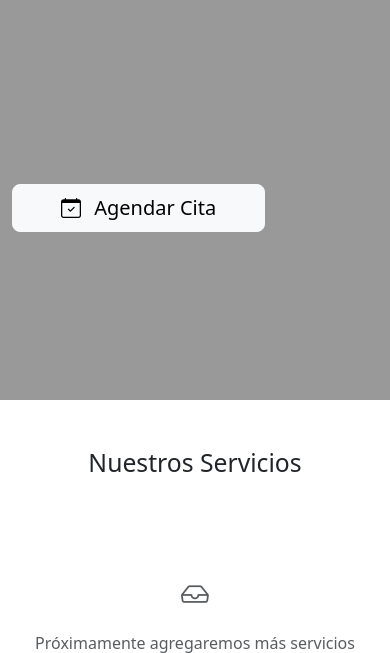
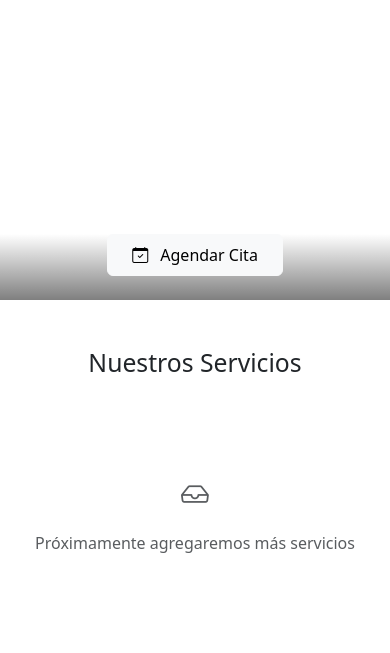
Before and after one commit to Sistoferney/faciladmin, a Django app: template templates/minipagina/index.html in a window 390 px wide. Shown: the part 56-709 px from the top of the page. Run offline with Django 5.2, Linux system fonts and the light colour scheme; the template is opened without the code that fills it, so the values that code supplies are empty.

Commit message:
Mejorar visualización de portada en móviles y eliminar texto sobre imagen
- Portada responsive: object-fit contain en móviles para ver imagen completa
- Altura ajustada en móviles: 300px (mejor proporción)
- Eliminar nombre y descripción que tapaban la imagen
- Botón Agendar Cita más pequeño y en parte inferior
- Gradiente sutil para mejor visibilidad del botón

```diff
--- a/templates/minipagina/index.html
+++ b/templates/minipagina/index.html
@@ -2,19 +2,17 @@
 
 {% block content %}
 <!-- Hero Section con Imagen de Portada -->
-<section class="position-relative" style="height: 400px; overflow: hidden;">
+<section class="position-relative hero-portada" style="height: 400px; overflow: hidden;">
     {% if negocio.imagen_portada %}
         <img src="{{ negocio.imagen_portada.url }}" alt="{{ negocio.nombre }}"
-             class="w-100 h-100" style="object-fit: cover;">
+             class="w-100 h-100 portada-imagen" style="object-fit: cover;">
     {% else %}
         <div class="w-100 h-100" style="background: linear-gradient(135deg, var(--negocio-primary), var(--negocio-secondary));"></div>
     {% endif %}
-    <div class="position-absolute top-0 start-0 w-100 h-100 d-flex align-items-center"
-         style="background: rgba(0,0,0,0.4);">
-        <div class="container text-white">
-            <h1 class="display-4 fw-bold">{{ negocio.nombre }}</h1>
-            <p class="lead">{{ negocio.descripcion }}</p>
-            <a href="{% url 'public:agendar' negocio.slug %}" class="btn btn-light btn-lg px-5">
+    <div class="position-absolute bottom-0 start-0 w-100 d-flex align-items-end pb-4"
+         style="background: linear-gradient(to top, rgba(0,0,0,0.5), transparent);">
+        <div class="container text-center">
+            <a href="{% url 'public:agendar' negocio.slug %}" class="btn btn-light px-4 py-2">
                 <i class="bi bi-calendar-check me-2"></i> Agendar Cita
             </a>
         </div>
@@ -173,5 +171,25 @@
     .hover-shadow:hover {
         box-shadow: 0 0.5rem 1rem rgba(0,0,0,0.15) !important;
     }
+
+    /* Ajuste de portada para móviles */
+    @media (max-width: 768px) {
+        .hero-portada {
+            height: 300px !important;
+        }
+
+        .portada-imagen {
+            object-fit: contain !important;
+            object-position: center !important;
+            background-color: #000;
+        }
+    }
+
+    /* Para tablets */
+    @media (min-width: 769px) and (max-width: 1024px) {
+        .portada-imagen {
+            object-position: center center !important;
+        }
+    }
 </style>
 {% endblock %}
```
